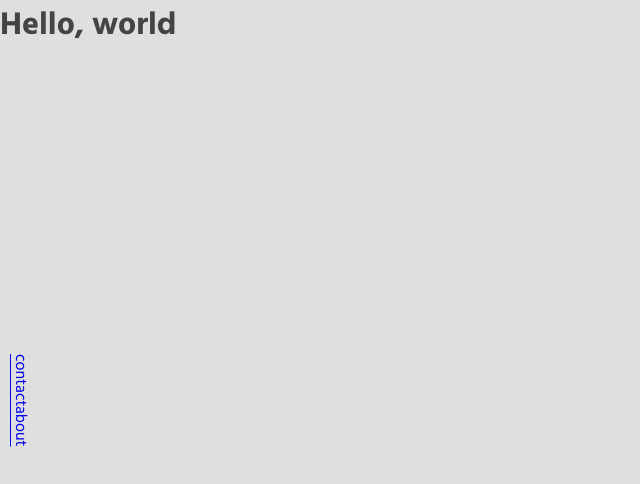
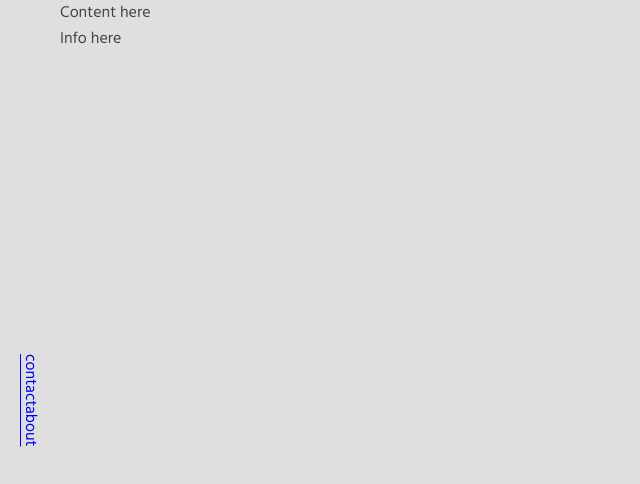
Before and after one commit to rayroman/v1, a React app: page / in a window 1280 px wide. Shown: the top 484 px of the page, without its empty margins (0-640 px from the left). Built offline with nearby package versions, Linux system fonts and the light colour scheme; the HTML template or start-up script is replaced by a standard one.

Commit message:
App: create structure for basic body content

```diff
--- a/src/client/App.module.scss
+++ b/src/client/App.module.scss
@@ -1,3 +1,5 @@
+$nav-width: 60px;
+
 .root {
   background-color: #DFDFDF;
   color: #444;
@@ -7,3 +9,20 @@
 .root__title {
   margin: 0;
 }
+
+// Increase the specificity so that it's picked up no matter what the order
+// of loading CSS would be
+.root .root__nav {
+  width: $nav-width;
+}
+
+.root__body {
+  margin-right: 0;
+  margin-left: $nav-width;
+  width: calc(100vw - #{$nav-width});
+
+  [dir="rtl"] & {
+    margin-left: 0;
+    margin-right: $nav-width;
+  }
+}
--- a/src/client/App.tsx
+++ b/src/client/App.tsx
@@ -1,5 +1,4 @@
 import * as React from 'react';
-import { BrowserRouter, Link } from 'react-router-dom';
 import * as styles from './App.module.scss';
 import { Title } from './components/Title';
 import { Provider } from './components/Provider';
@@ -9,7 +8,7 @@ export function App(): JSX.Element {
   return (
     <Provider>
       <div className={styles.root}>
-        <SidewaysNavigation>
+        <SidewaysNavigation className={styles.root__nav}>
           <SidewaysNavLink to={{ pathname: '/', state: { target: 'info' } }}>
             about
           </SidewaysNavLink>
@@ -17,9 +16,14 @@ export function App(): JSX.Element {
             contact
           </SidewaysNavLink>
         </SidewaysNavigation>
-        <Title className={styles.root__title}>
-          Hello, world
-        </Title>
+        <div className={styles.root__body}>
+          <div className={styles.root__content}>
+            Content here
+          </div>
+          <div className={styles.root__info}>
+            Info here
+          </div>
+        </div>
       </div>
     </Provider>
   );
```
